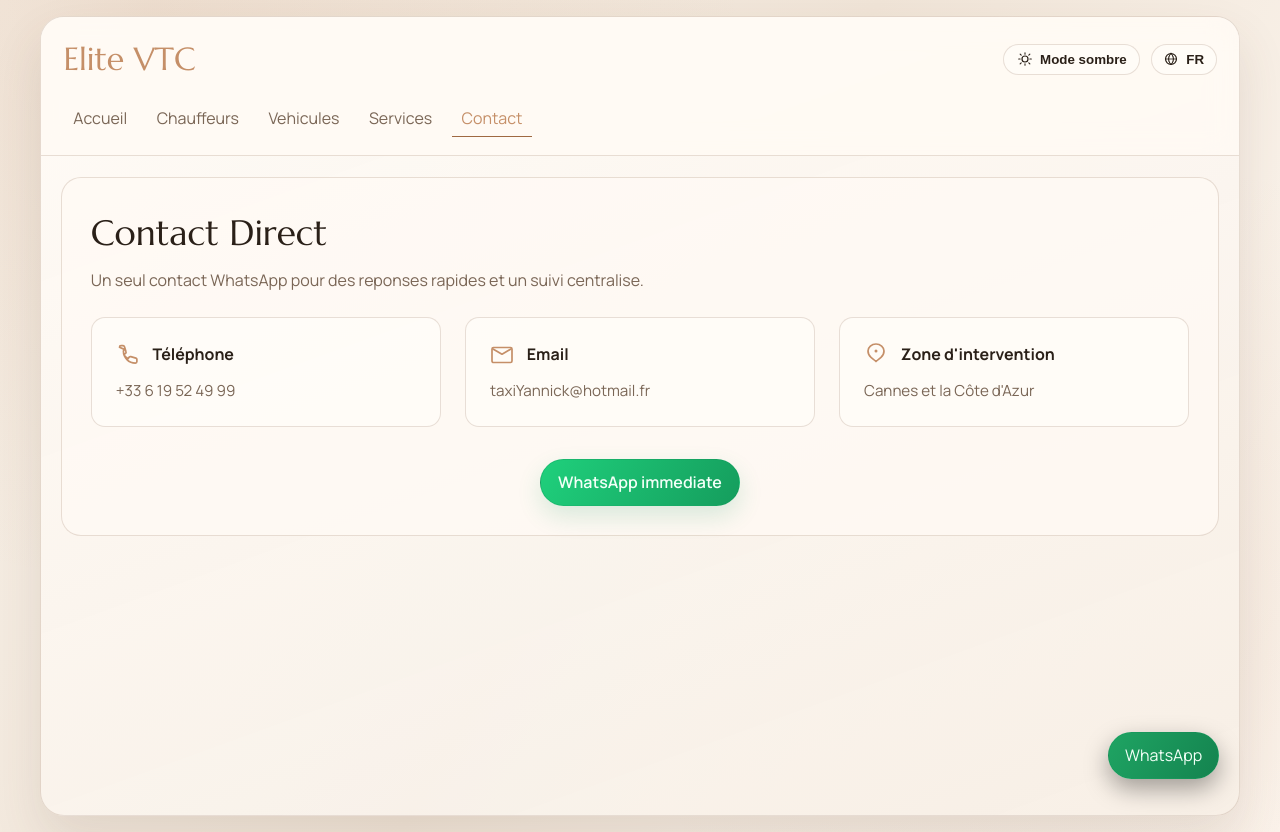
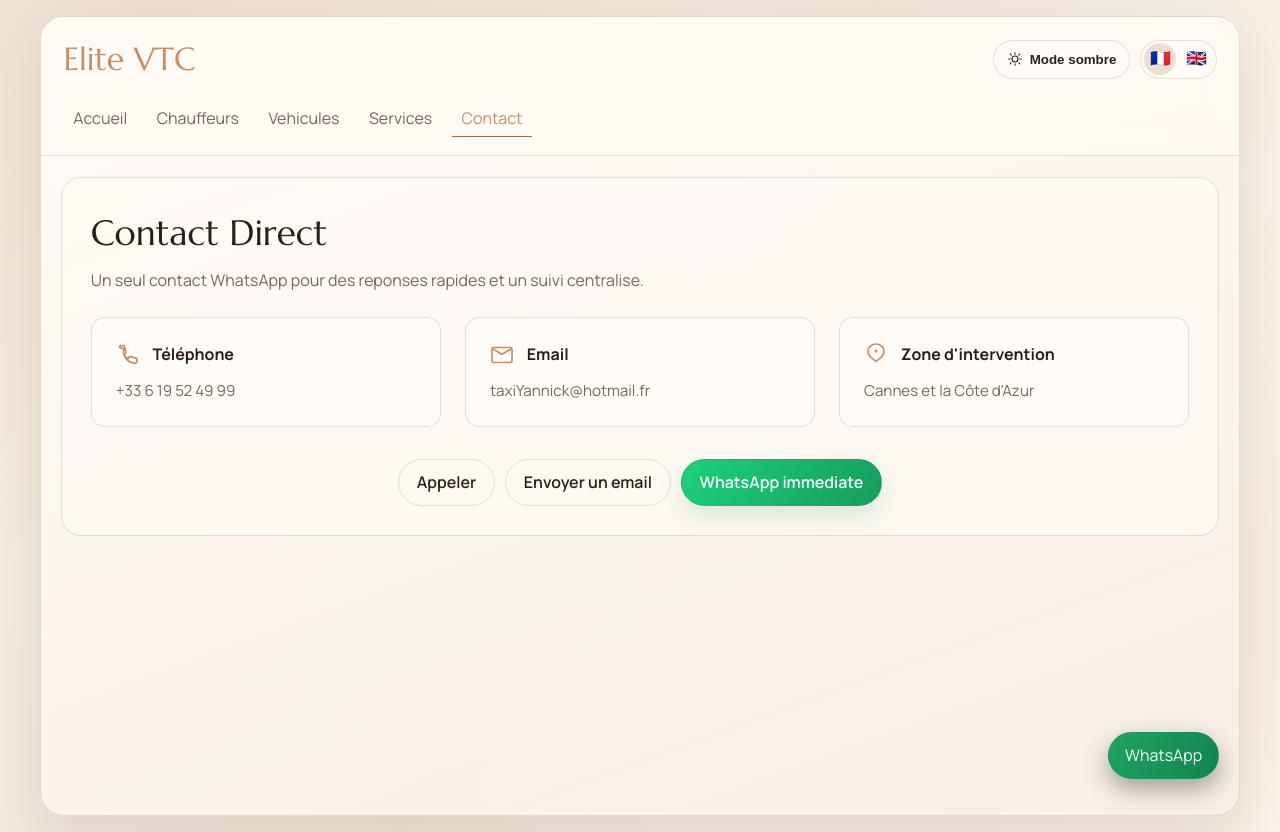
Before and after one commit to emmaallain/elite-vtc, a React (Vite) app: page /contact in a window 1280 px wide. Built offline with nearby package versions, Linux system fonts and the light colour scheme.

Commit message:
feat(design) : ajustement tel et langue

```diff
--- a/src/App.css
+++ b/src/App.css
@@ -68,15 +68,39 @@ main {
 
 .lang-switcher {
   background: var(--button-bg);
-  color: var(--text-main);
   border: 1px solid var(--line);
   border-radius: 999px;
-  padding: 0.42rem 0.72rem;
-  cursor: pointer;
-  font-weight: 600;
+  padding: 0.2rem;
+  height: 2.4rem;
   display: inline-flex;
   align-items: center;
-  gap: 0.45rem;
+  gap: 0.25rem;
+}
+
+.lang-option {
+  border: none;
+  background: transparent;
+  border-radius: 999px;
+  width: 2rem;
+  height: 2rem;
+  cursor: pointer;
+  display: inline-flex;
+  align-items: center;
+  justify-content: center;
+  transition: transform 140ms ease, background-color 140ms ease;
+}
+
+.lang-option:hover {
+  transform: translateY(-1px);
+}
+
+.lang-option-active {
+  background: color-mix(in srgb, var(--copper-soft) 28%, transparent);
+}
+
+.lang-flag {
+  font-size: 1.05rem;
+  line-height: 1;
 }
 
 .theme-switcher {
@@ -84,7 +108,8 @@ main {
   color: var(--text-main);
   border: 1px solid var(--line);
   border-radius: 999px;
-  padding: 0.42rem 0.78rem;
+  height: 2.4rem;
+  padding: 0 0.78rem;
   cursor: pointer;
   font-weight: 600;
   display: inline-flex;
@@ -235,6 +260,11 @@ main {
 
 .vehicle-grid {
   grid-template-columns: repeat(auto-fit, minmax(190px, 300px));
+  justify-content: start;
+}
+
+.driver-grid {
+  grid-template-columns: repeat(auto-fit, minmax(320px, 1fr));
   justify-content: center;
 }
 
@@ -346,6 +376,54 @@ main {
   padding: 0.85rem;
   max-width: 300px;
   justify-self: center;
+}
+
+.driver-card {
+  flex-direction: row;
+  align-items: flex-start;
+  gap: 0.75rem;
+  padding: 0.8rem;
+  max-width: 520px;
+  width: 100%;
+  justify-self: center;
+}
+
+.driver-card .portrait-frame {
+  width: 120px;
+  flex-shrink: 0;
+}
+
+.driver-card-content {
+  display: flex;
+  flex-direction: column;
+  gap: 0.3rem;
+  min-width: 0;
+}
+
+.card.driver-card h3 {
+  font-size: 1.1rem;
+}
+
+.driver-card p {
+  font-size: 0.9rem;
+}
+
+.driver-card .badge {
+  font-size: 0.75rem;
+}
+
+@media (max-width: 560px) {
+  .driver-grid {
+    grid-template-columns: 1fr;
+  }
+
+  .driver-card {
+    flex-direction: column;
+  }
+
+  .driver-card .portrait-frame {
+    width: 100%;
+  }
 }
 
 .vehicle-card-header {
@@ -632,7 +710,13 @@ main {
 .contact-cta {
   display: flex;
   justify-content: center;
+  flex-wrap: wrap;
+  gap: 0.65rem;
   margin-top: 2rem;
+}
+
+.contact-quick-link {
+  border-style: solid;
 }
 
 .contact-card {
--- a/src/components/LanguageSwitcher.jsx
+++ b/src/components/LanguageSwitcher.jsx
@@ -1,25 +1,29 @@
 import { useTranslation } from '../hooks/useTranslation'
 
 export function LanguageSwitcher() {
-  const { language, toggleLanguage } = useTranslation()
-
-  const icon = (
-    <svg aria-hidden="true" viewBox="0 0 24 24" className="switcher-icon" fill="none">
-      <circle cx="12" cy="12" r="8.2" stroke="currentColor" strokeWidth="1.8" />
-      <path
-        d="M3.8 12h16.4M12 3.8c2.3 2.2 3.6 5 3.6 8.2S14.3 17.8 12 20.2c-2.3-2.4-3.6-5.2-3.6-8.2S9.7 6 12 3.8ZM12 3.8c-2.3 2.2-3.6 5-3.6 8.2S9.7 17.8 12 20.2c2.3-2.4 3.6-5.2 3.6-8.2S14.3 6 12 3.8Z"
-        stroke="currentColor"
-        strokeWidth="1.2"
-        strokeLinecap="round"
-        strokeLinejoin="round"
-      />
-    </svg>
-  )
+  const { language, setLanguage } = useTranslation()
 
   return (
-    <button type="button" className="lang-switcher" onClick={toggleLanguage}>
-      {icon}
-      {language === 'fr' ? 'FR' : 'EN'}
-    </button>
+    <div className="lang-switcher" role="group" aria-label="Language selector">
+      <button
+        type="button"
+        className={`lang-option ${language === 'fr' ? 'lang-option-active' : ''}`}
+        onClick={() => setLanguage('fr')}
+        aria-label="Francais"
+        title="Francais"
+      >
+        <span aria-hidden="true" className="lang-flag">🇫🇷</span>
+      </button>
+
+      <button
+        type="button"
+        className={`lang-option ${language === 'en' ? 'lang-option-active' : ''}`}
+        onClick={() => setLanguage('en')}
+        aria-label="English"
+        title="English"
+      >
+        <span aria-hidden="true" className="lang-flag">🇬🇧</span>
+      </button>
+    </div>
   )
 }
--- a/src/i18n/dictionaries.js
+++ b/src/i18n/dictionaries.js
@@ -28,7 +28,7 @@ export const dictionaries = {
     },
     sections: {
       drivers: 'Nos Chauffeurs',
-      vehicles: 'Notre Flotte',
+      vehicles: 'Collection Prestige',
       services: 'Nos Services',
       pricing: 'Tarifs Indicatifs',
       contact: 'Contact Direct',
@@ -97,7 +97,7 @@ export const dictionaries = {
     },
     sections: {
       drivers: 'Our Drivers',
-      vehicles: 'Our Fleet',
+      vehicles: 'Signature Collection',
       services: 'Our Services',
       pricing: 'Indicative Pricing',
       contact: 'Direct Contact',
--- a/src/pages/ContactPage.jsx
+++ b/src/pages/ContactPage.jsx
@@ -55,6 +55,8 @@ function LocationIcon() {
 
 export function ContactPage() {
   const { t } = useTranslation()
+  const phoneHref = `tel:${SITE_CONFIG.phone.replace(/\s+/g, '')}`
+  const emailHref = `mailto:${SITE_CONFIG.email}`
 
   return (
     <section className="panel">
@@ -90,6 +92,12 @@ export function ContactPage() {
       </div>
 
       <div className="contact-cta">
+        <a className="cta cta-secondary contact-quick-link" href={phoneHref}>
+          Appeler
+        </a>
+        <a className="cta cta-secondary contact-quick-link" href={emailHref}>
+          Envoyer un email
+        </a>
         <a className="cta cta-primary whatsapp-cta" href={createWhatsAppUrl()} target="_blank" rel="noreferrer">
           {t.common.whatsappNow}
         </a>
--- a/src/pages/DriversPage.jsx
+++ b/src/pages/DriversPage.jsx
@@ -13,9 +13,9 @@ export function DriversPage() {
         subtitle={t.pages.driversIntro}
       />
 
-      <div className="card-grid">
+      <div className="card-grid driver-grid">
         {drivers.map((driver) => (
-          <article key={driver.id} className="card">
+          <article key={driver.id} className="card driver-card">
             <div className="portrait-frame">
               <ImageWithLoader
                 src={driver.photo}
@@ -25,6 +25,7 @@ export function DriversPage() {
                 wrapperClassName="portrait-image-shell"
               />
             </div>
+            <div className="driver-card-content">
               <h3>{driver.name[language]}</h3>
               <p>{driver.experience[language]}</p>
               <p>{driver.specialty[language]}</p>
@@ -34,6 +35,7 @@ export function DriversPage() {
                 <span className="badge-dot"></span>
                 {driver.availability ? t.common.available : t.common.unavailable}
               </p>
+            </div>
           </article>
         ))}
       </div>
```
Lines whose indentation alone changed are shown as unchanged.
